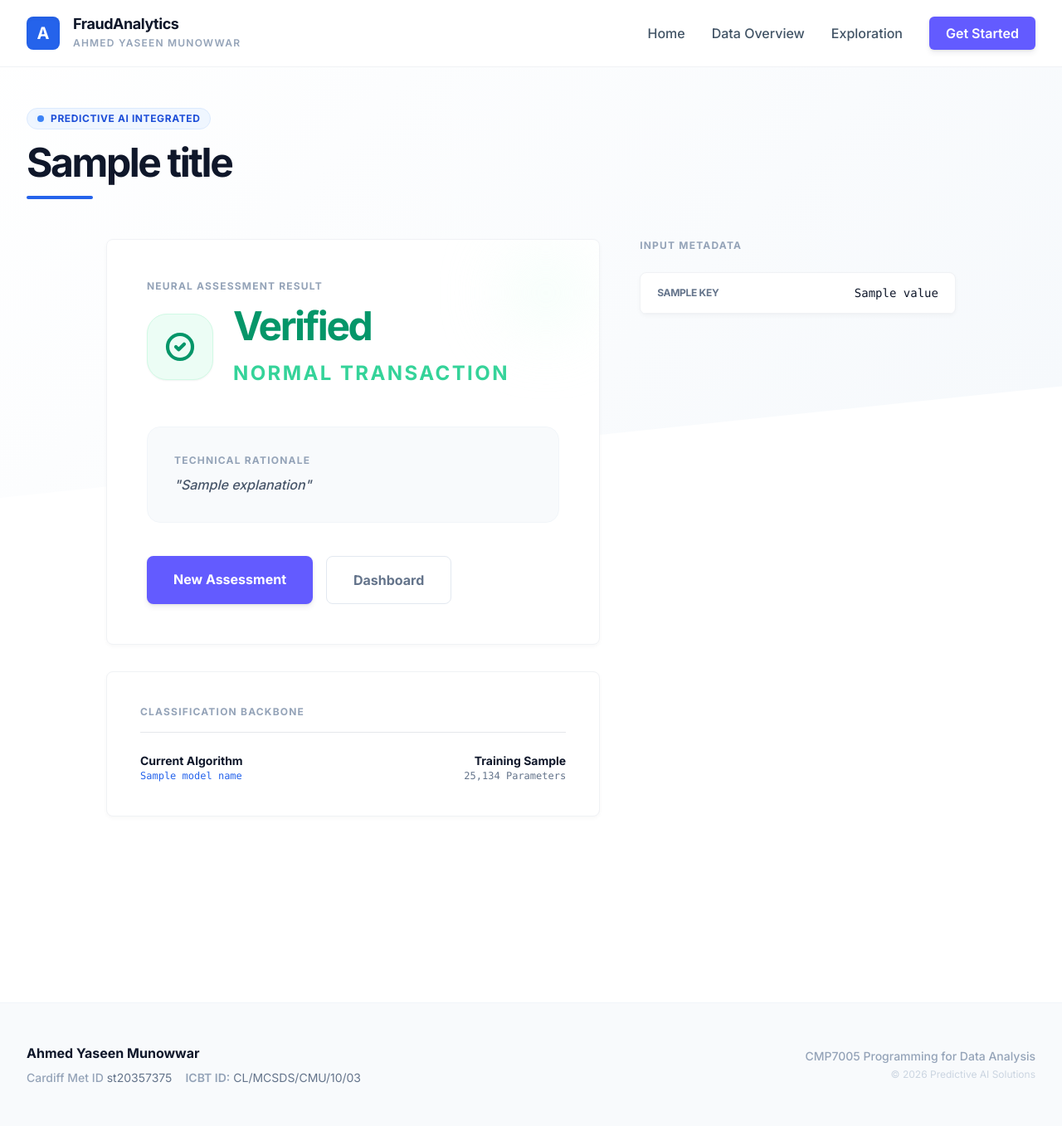
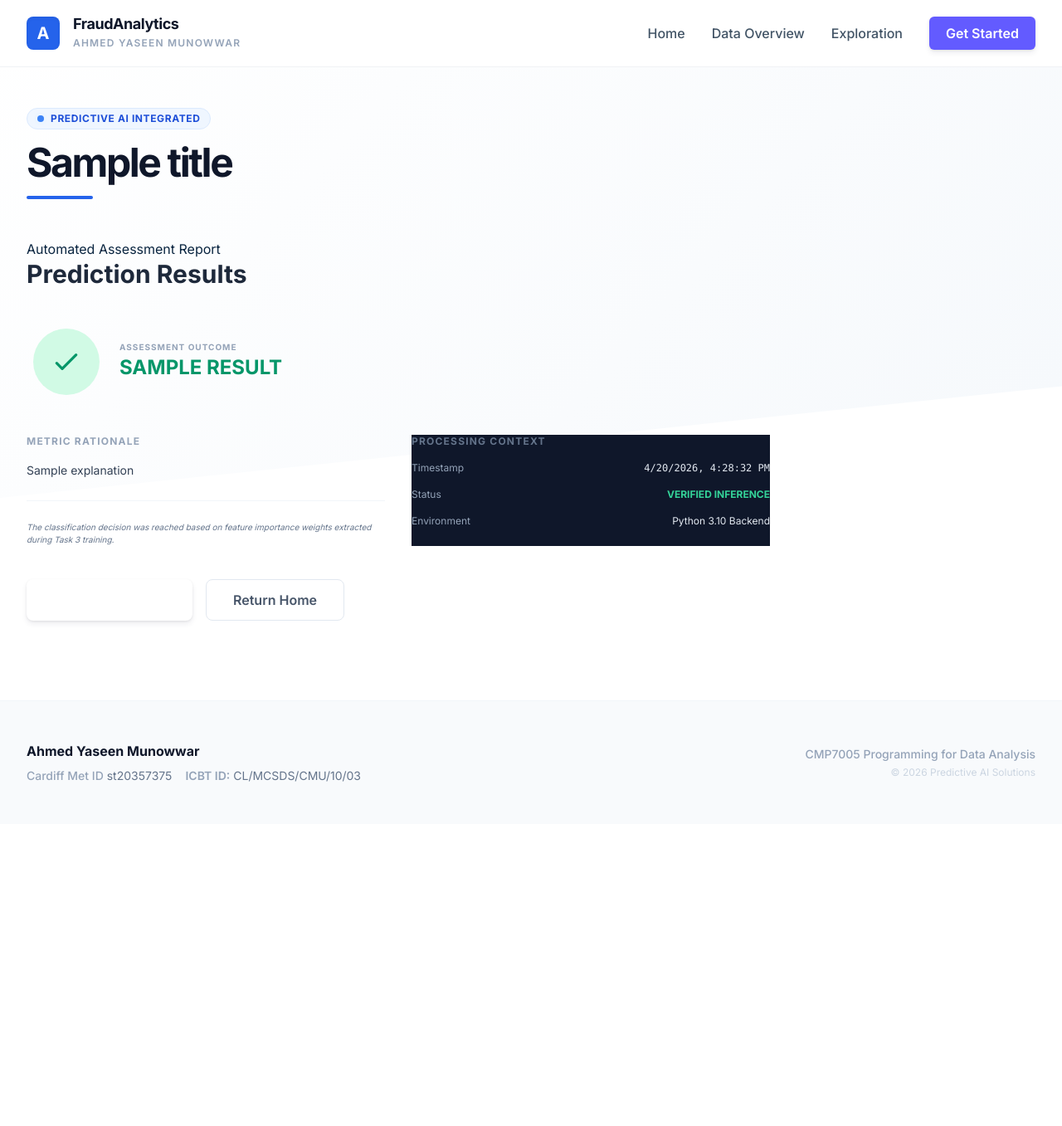
Before and after one commit to YaseenMunowwar/st20357375-CMP7005PRAC1-credit-card-fraud, a FastAPI app: template app/templates/prediction_result.html in a window 1280 px wide. Shown: the whole page at 83% size. After the commit the page ends 942 px from the top, so only its background shows below. Run offline with FastAPI, Linux system fonts and the light colour scheme; the template is opened without the code that fills it: most values are stand-ins (such as "Sample title", 1, 10 or a date in 2020); some libraries are stand-ins or nearby versions.

Commit message:
final ui polish and text fixes

```diff
--- a/app/templates/prediction_result.html
+++ b/app/templates/prediction_result.html
@@ -1,85 +1,71 @@
 {% extends "base.html" %}
 
 {% block content %}
-<div class="pb-32 max-w-5xl mx-auto">
-    <div class="grid lg:grid-cols-5 gap-12 items-start">
+<div class="max-w-4xl space-y-10">
+    <header>
+        <span class="section-label">Automated Assessment Report</span>
+        <h3 class="text-3xl font-extrabold text-slate-800">Prediction Results</h3>
+    </header>
 
-        <!-- Result Panel -->
-        <div class="lg:col-span-3 space-y-8">
-            <div class="white-card p-12 relative overflow-hidden">
-                {% if prediction_label == "Fraudulent Transaction" %}
-                    <div class="absolute top-0 right-0 p-4">
-                        <div class="w-24 h-24 bg-red-50 rounded-full blur-2xl opacity-60"></div>
+    <div class="data-card overflow-hidden">
+        <div class="flex items-center gap-6 p-2">
+            <div class="w-20 h-20 rounded-full flex items-center justify-center {% if result == 'Fraudulent Transaction' %}bg-red-100 text-red-600{% else %}bg-emerald-100 text-emerald-600{% endif %}">
+                {% if result == 'Fraudulent Transaction' %}
+                <svg class="w-10 h-10" fill="none" stroke="currentColor" viewBox="0 0 24 24"><path stroke-linecap="round" stroke-linejoin="round" stroke-width="2" d="M12 9v2m0 4h.01m-6.938 4h13.856c1.54 0 2.502-1.667 1.732-3L13.732 4c-.77-1.333-2.694-1.333-3.464 0L3.34 16c-.77 1.333.192 3 1.732 3z"/></svg>
+                {% else %}
+                <svg class="w-10 h-10" fill="none" stroke="currentColor" viewBox="0 0 24 24"><path stroke-linecap="round" stroke-linejoin="round" stroke-width="2" d="M5 13l4 4L19 7"/></svg>
+                {% endif %}
             </div>
-                {% else %}
-                    <div class="absolute top-0 right-0 p-4">
-                        <div class="w-24 h-24 bg-emerald-50 rounded-full blur-2xl opacity-60"></div>
+            <div>
+                <p class="text-[10px] font-bold text-slate-400 uppercase tracking-widest leading-none mb-1">Assessment Outcome</p>
+                <h4 class="text-2xl font-black {% if result == 'Fraudulent Transaction' %}text-red-600{% else %}text-emerald-600{% endif %}">
+                    {{ result | upper }}
+                </h4>
             </div>
-                {% endif %}
-
-                <div class="mb-12">
-                     <h3 class="text-xs font-bold text-slate-400 uppercase tracking-widest mb-4">Neural Assessment Result</h3>
-                     <div class="flex items-center gap-6">
-                        {% if prediction_label == "Fraudulent Transaction" %}
-                            <div class="w-20 h-20 bg-red-100 rounded-3xl flex items-center justify-center text-red-600 shadow-sm border border-red-200">
-                                <svg xmlns="http://www.w3.org/2000/svg" class="h-10 w-10" fill="none" viewBox="0 0 24 24" stroke="currentColor">
-                                    <path stroke-linecap="round" stroke-linejoin="round" stroke-width="2.5" d="M12 9v2m0 4h.01m-6.938 4h13.856c1.54 0 2.502-1.667 1.732-3L13.732 4c-.77-1.333-2.694-1.333-3.464 0L3.34 16c-.77 1.333.192 3 1.732 3z" />
-                                </svg>
-                            </div>
-                            <h4 class="text-5xl font-black text-red-600 tracking-tighter">High Risk <br/> <span class="text-2xl text-red-400 uppercase tracking-widest">Anomalous Activity</span></h4>
-                        {% else %}
-                            <div class="w-20 h-20 bg-emerald-50 rounded-3xl flex items-center justify-center text-emerald-600 shadow-sm border border-emerald-100">
-                                <svg xmlns="http://www.w3.org/2000/svg" class="h-10 w-10" fill="none" viewBox="0 0 24 24" stroke="currentColor">
-                                    <path stroke-linecap="round" stroke-linejoin="round" stroke-width="2.5" d="M9 12l2 2 4-4m6 2a9 9 0 11-18 0 9 9 0 0118 0z" />
-                                </svg>
-                            </div>
-                            <h4 class="text-5xl font-black text-emerald-600 tracking-tighter">Verified <br/> <span class="text-2xl text-emerald-400 uppercase tracking-widest">Normal Transaction</span></h4>
-                        {% endif %}
         </div>
     </div>
 
-                <div class="bg-slate-50 border border-slate-100 rounded-2xl p-8 mb-10">
-                    <p class="text-xs font-bold text-slate-400 uppercase tracking-widest mb-2">Technical Rationale</p>
-                    <p class="text-slate-600 font-medium leading-relaxed italic">"{{ explanation }}"</p>
-                </div>
-
-                <div class="flex gap-4">
-                    <a href="/predict" class="btn-primary px-8 py-4 rounded-lg text-white font-bold">New Assessment</a>
-                    <a href="/" class="px-8 py-4 rounded-lg bg-white border border-slate-200 text-slate-500 hover:text-slate-900 font-bold">Dashboard</a>
+    <div class="grid md:grid-cols-2 gap-8">
+        <!-- Model Explanation -->
+        <div class="data-card">
+            <h4 class="text-xs font-bold text-slate-400 uppercase tracking-widest mb-4">Metric Rationale</h4>
+            <p class="text-sm text-slate-700 leading-relaxed">
+                {{ explanation }}
+            </p>
+            <div class="mt-6 pt-6 border-t border-slate-100">
+                <p class="text-[10px] text-slate-500 italic">
+                    The classification decision was reached based on feature importance weights extracted during Task 3 training.
+                </p>
             </div>
         </div>
 
-            <div class="white-card p-10">
-                 <h3 class="text-xs font-bold text-slate-400 uppercase tracking-widest mb-6 border-b pb-4">Classification Backbone</h3>
-                 <div class="flex items-center justify-between">
-                    <div>
-                        <p class="text-sm font-bold text-slate-900">Current Algorithm</p>
-                        <p class="text-xs text-blue-600 font-mono">{{ model_name }}</p>
+        <!-- System Meta-data -->
+        <div class="data-card bg-slate-900 text-white">
+            <h4 class="text-xs font-bold text-slate-500 uppercase tracking-widest mb-4">Processing Context</h4>
+            <div class="space-y-4">
+                <div class="flex justify-between items-center">
+                    <span class="text-xs text-slate-400">Timestamp</span>
+                    <span class="text-xs font-mono text-slate-200" id="current-time"></span>
                 </div>
-                    <div class="text-right">
-                        <p class="text-sm font-bold text-slate-900">Training Sample</p>
-                        <p class="text-xs text-slate-500 font-mono">25,134 Parameters</p>
+                <div class="flex justify-between items-center">
+                    <span class="text-xs text-slate-400">Status</span>
+                    <span class="text-xs text-emerald-400 font-bold uppercase">Verified Inference</span>
+                </div>
+                <div class="flex justify-between items-center">
+                    <span class="text-xs text-slate-400">Environment</span>
+                    <span class="text-xs text-slate-200">Python 3.10 Backend</span>
                 </div>
             </div>
         </div>
     </div>
 
-        <!-- Parameters Panel -->
-        <div class="lg:col-span-2">
-            <h3 class="text-xs font-bold text-slate-400 uppercase tracking-widest mb-6">Input Metadata</h3>
-            <div class="white-card overflow-hidden">
-                <table class="stripe-table w-full">
-                    <tbody>
-                        {% for key, value in input_data.items() %}
-                        <tr>
-                            <td class="text-xs font-bold text-slate-500 uppercase tracking-tight">{{ key }}</td>
-                            <td class="text-right text-sm font-mono text-slate-900">{{ value }}</td>
-                        </tr>
-                        {% endfor %}
-                    </tbody>
-                </table>
+    <div class="flex gap-4">
+        <a href="/predict" class="btn-primary text-white font-bold py-3 px-8 rounded-lg" style="background:var(--primary)">New Assessment</a>
+        <a href="/" class="py-3 px-8 border border-slate-200 text-slate-600 rounded-lg font-semibold hover:bg-slate-50 transition-colors">Return Home</a>
     </div>
 </div>
-    </div>
-</div>
+
+<script>
+    document.getElementById('current-time').innerText = new Date().toLocaleString();
+</script>
 {% endblock %}
```
Lines whose indentation alone changed are shown as unchanged.
